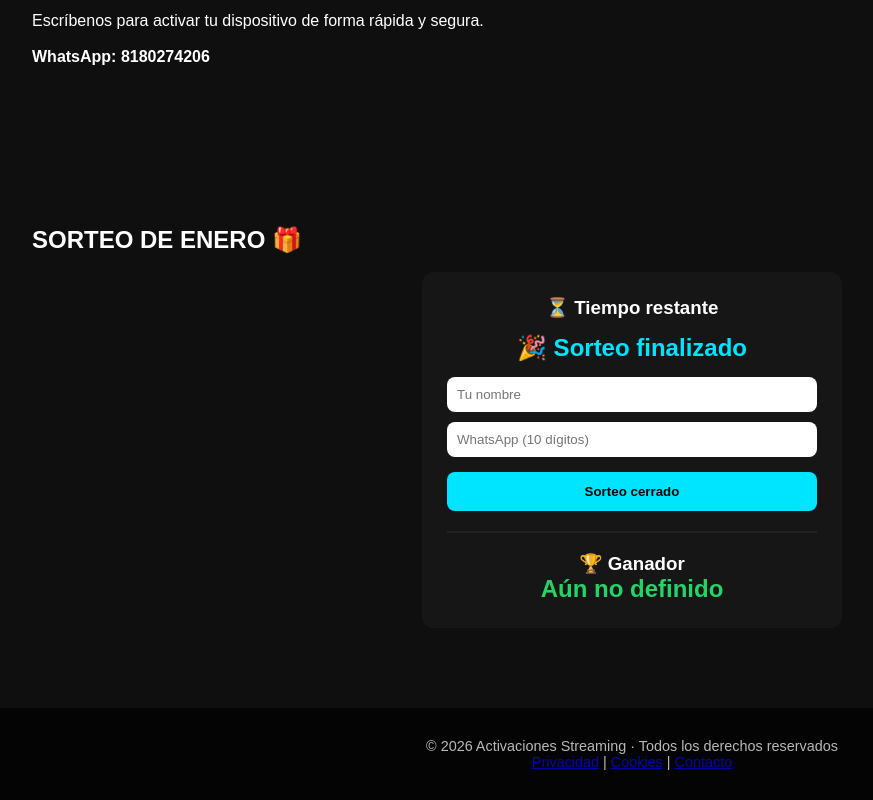
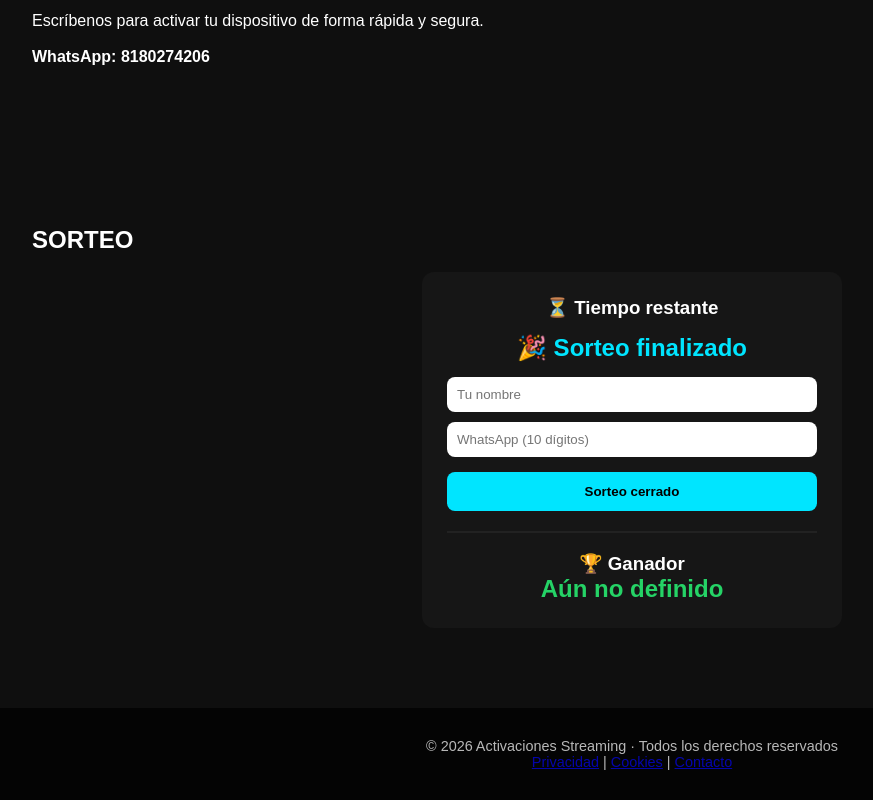
Before and after one commit to JesusVal316/Activaldes.github.io, a plain HTML site: page index.html in a window 1280 px wide. Shown: the part 2545-3345 px from the top of the page, without its empty margins (8-881 px from the left). Drawn offline with Linux system fonts and the light colour scheme; no server answers.

Commit message:
Update keywords and title for January giveaway section

```diff
--- a/index.html
+++ b/index.html
@@ -9,7 +9,7 @@
   <!-- META SEO -->
   <title>Activaciones Roku, Fire TV y Android TV</title>
   <meta name="description" content="Activaciones profesionales de Roku, Fire TV y Android TV. Instalación de aplicaciones y configuración rápida." />
-  <meta name="keywords" content="activaciones roku, fire tv, android tv, instalar apps, streaming" />
+  <meta name="keywords" content="activaciones roku, fire tv, android tv, activaciones,instalar apps, streaming" />
   <meta name="author" content="Activaldes" />
 
   <!-- META REDES -->
@@ -389,7 +389,7 @@
   <h4>WhatsApp: 8180274206</h4>
 </section>
 <section id="sorteo">
-  <h2>SORTEO DE ENERO 🎁</h2><br>
+  <h2 id="tituloSorteo">SORTEO </h2><br>
 
   <div style="max-width:420px;margin:auto;text-align:center;background:#161616;padding:25px;border-radius:12px;">
 
```
